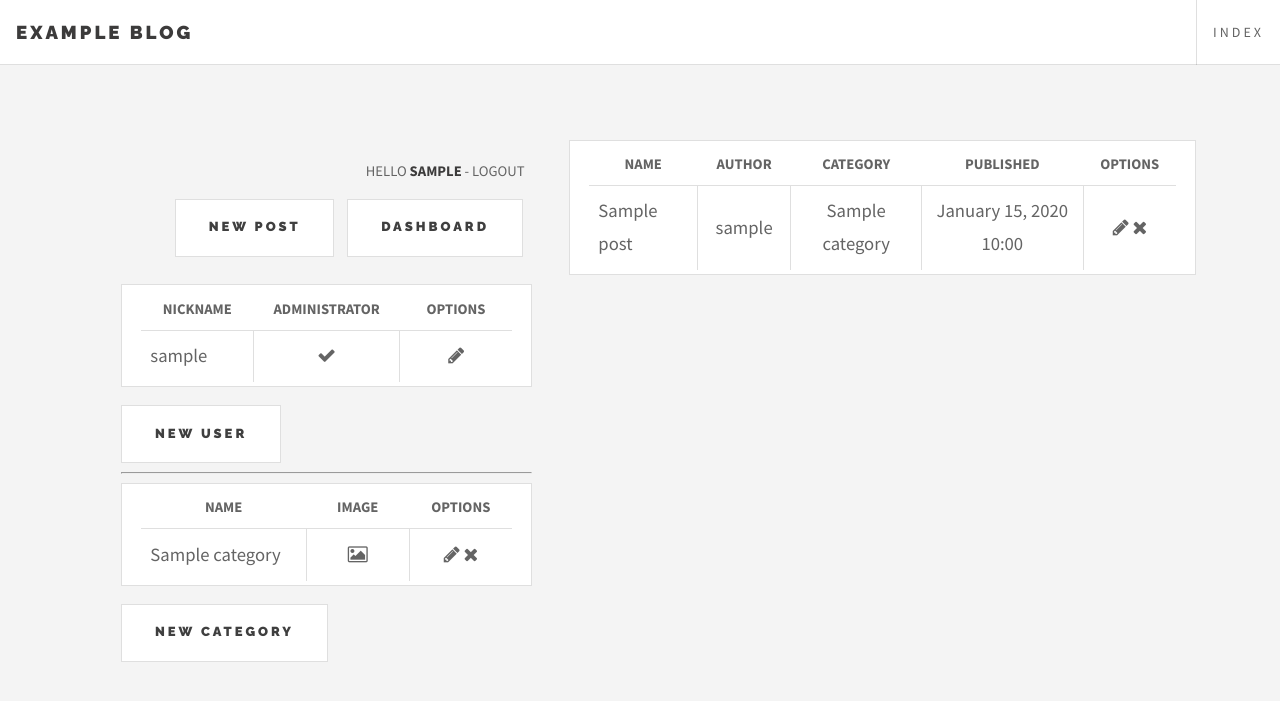
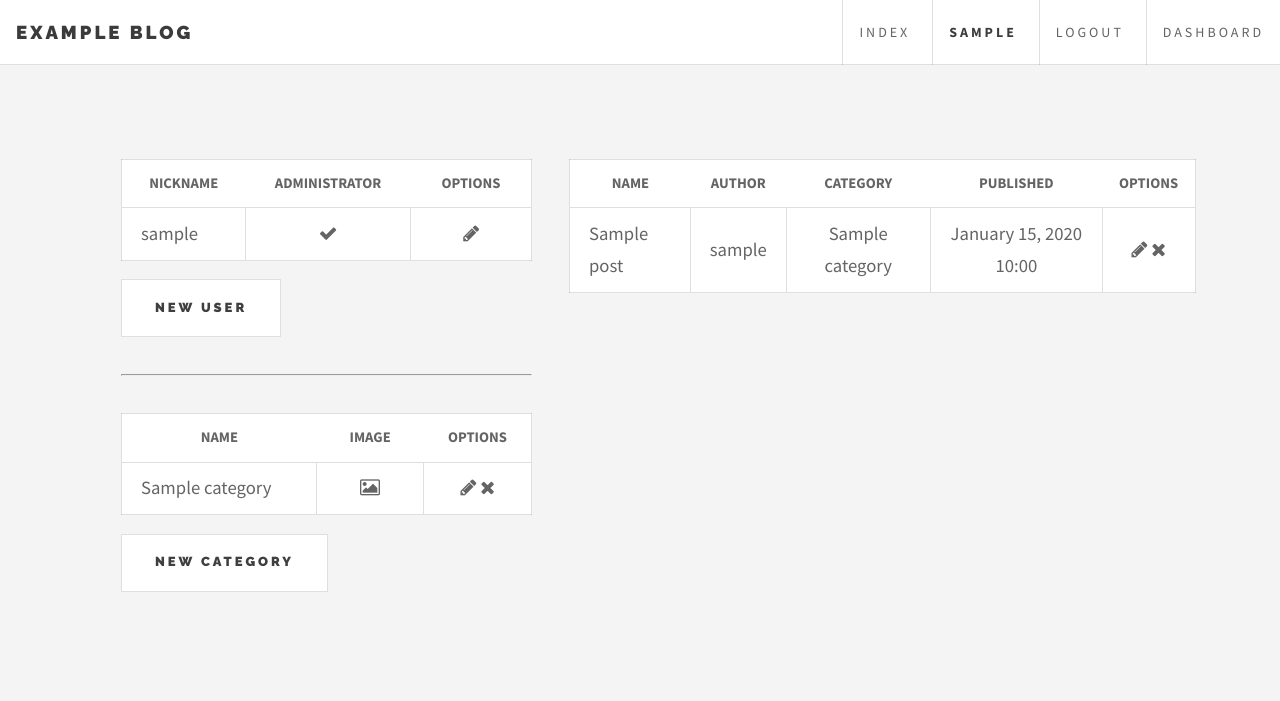
Before and after one commit to embik/bloks, a Flask app: page /admin/dashboard in a window 1280 px wide. Shown: the top 701 px of the page. Run offline with Flask 2, Linux system fonts and the light colour scheme; a user stored in the database is signed in; tables that the repository leaves empty hold one stand-in row (values such as "Sample post"); parts of the project's set-up code (start-up, migrations or seed data) failed here and were passed over; some libraries are stand-ins or nearby versions.

Commit message:
Improve the way tables look

```diff
--- a/blog/templates/default/admin/dashboard.html.j2
+++ b/blog/templates/default/admin/dashboard.html.j2
@@ -6,7 +6,6 @@
 {% endblock %}
 
 {% block content %}
-    <div class="box">
         {% if posts %}
             <table class="table">
                 <thead>
@@ -46,12 +45,10 @@
         {% else %}
             <p>No posts found! <a href="{{ url_for('new_post') }}">Write your first post!</a></p>
         {% endif %}
-    </div>
 {% endblock %}
 {% block sidebar %}
     <div>
         {% if users %}
-            <div class="box">
                 <table class="table">
                     <thead>
                         <tr>
@@ -81,7 +78,6 @@
                     {% endfor %}
                     </tbody>
                 </table>
-            </div>
         {% endif %}
         {% if g.user.is_admin %}
             <a href="{{ url_for('new_user') }}" class="button">New User</a>
@@ -90,7 +86,6 @@
     </div>
     <div>
         {% if categories %}
-            <div class="box">
                 <table class="table">
                     <thead>
                         <tr>
@@ -114,7 +109,6 @@
                     {% endfor %}
                     </tbody>
                 </table>
-            </div>
         {% endif %}
         {% if g.user.is_admin %}
             <a href="{{ url_for('new_category') }}" class="button">New Category</a>
--- a/blog/templates/default/base.html.j2
+++ b/blog/templates/default/base.html.j2
@@ -20,6 +20,11 @@
             <h1><a href="{{ url_for('page') }}">{{ config ['BLOG_TITLE'] }}</a></h1>
             <nav>
                 <a href="{{ url_for('page') }}">Index</a>
+                {% if g.user.is_authenticated %}
+                    <a><strong>{{ g.user.nickname }}</strong></a>
+                    <a href="{{ url_for('logout') }}">Logout</a>
+                    <a href="{{ url_for('admin_dashboard' )}}">Dashboard</a>
+                {% endif %}
             </nav>
         </header>
         {% if not no_wrapper %}
@@ -28,13 +33,6 @@
                 {% block content %}{% endblock %}
             </main>
             <aside>
-                {% if g.user.is_authenticated %}
-                    <ul class="actions">
-                        <li class="status">Hello <strong>{{ g.user.nickname }}</strong> - <a href="{{ url_for('logout') }}">Logout</a></li>
-                        <li><a href="{{ url_for('new_post') }}" class="button">New Post</a></li>
-                        <li><a href="{{ url_for('admin_dashboard' )}}" class="button">Dashboard</a></li>
-                    </ul>
-                {% endif %}
                 {% if not no_description %}
                     <div class="box justify">
                         {{ render_markdown(config['BLOG_DESCRIPTION']) }}
--- a/static/blog.css
+++ b/static/blog.css
@@ -50,6 +50,7 @@ small, .small {
 hr {
     color: rgba(0, 0, 0, 0.05);
     background: rgba(0, 0, 0, 0.05);
+    margin: 2em 0;
 }
 
 .center { text-align: center; }
@@ -69,17 +70,20 @@ hr {
 .table {
     width: 100%;
     border-collapse: collapse;
+    border: 1px solid rgba(0, 0, 0, 0.125);
+    background: #FFF;
+    margin: 1em 0;
 }
 
 .table thead tr th {
-    padding: 0.5em;
+    padding: 0.75em;
     text-transform: uppercase;
     font-size: 11pt;
     border-bottom: 1px solid rgba(0, 0, 0, 0.125);
 }
 
 .table tr td {
-    padding: 0.5em;
+    padding: 0.5em 1em;
     border-right: 1px solid rgba(0, 0, 0, 0.125);
     border-bottom: 1px solid rgba(0, 0, 0, 0.125);
     min-width: 5em;
```
